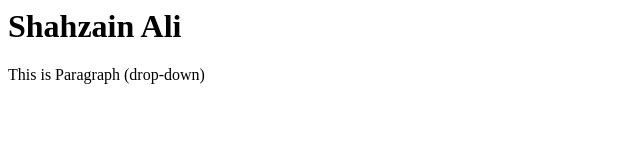
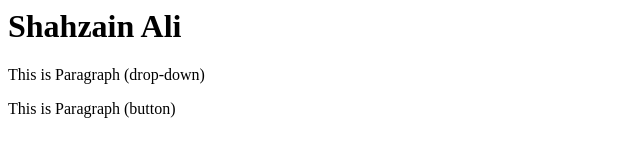
Before and after one commit to Shahzain-Bangash/Cooking-Website, a plain HTML site: page index.html in a window 1280 px wide. Shown: the whole page, without its empty margins (0-640 px from the left). Drawn offline with Linux system fonts and the light colour scheme.

Commit message:
Add both feature

```diff
--- a/index.html
+++ b/index.html
@@ -1,2 +1,3 @@
 <h1>Shahzain Ali</h1>
 <p>This is Paragraph (drop-down)</p>
+<p>This is Paragraph (button)</p>
```
